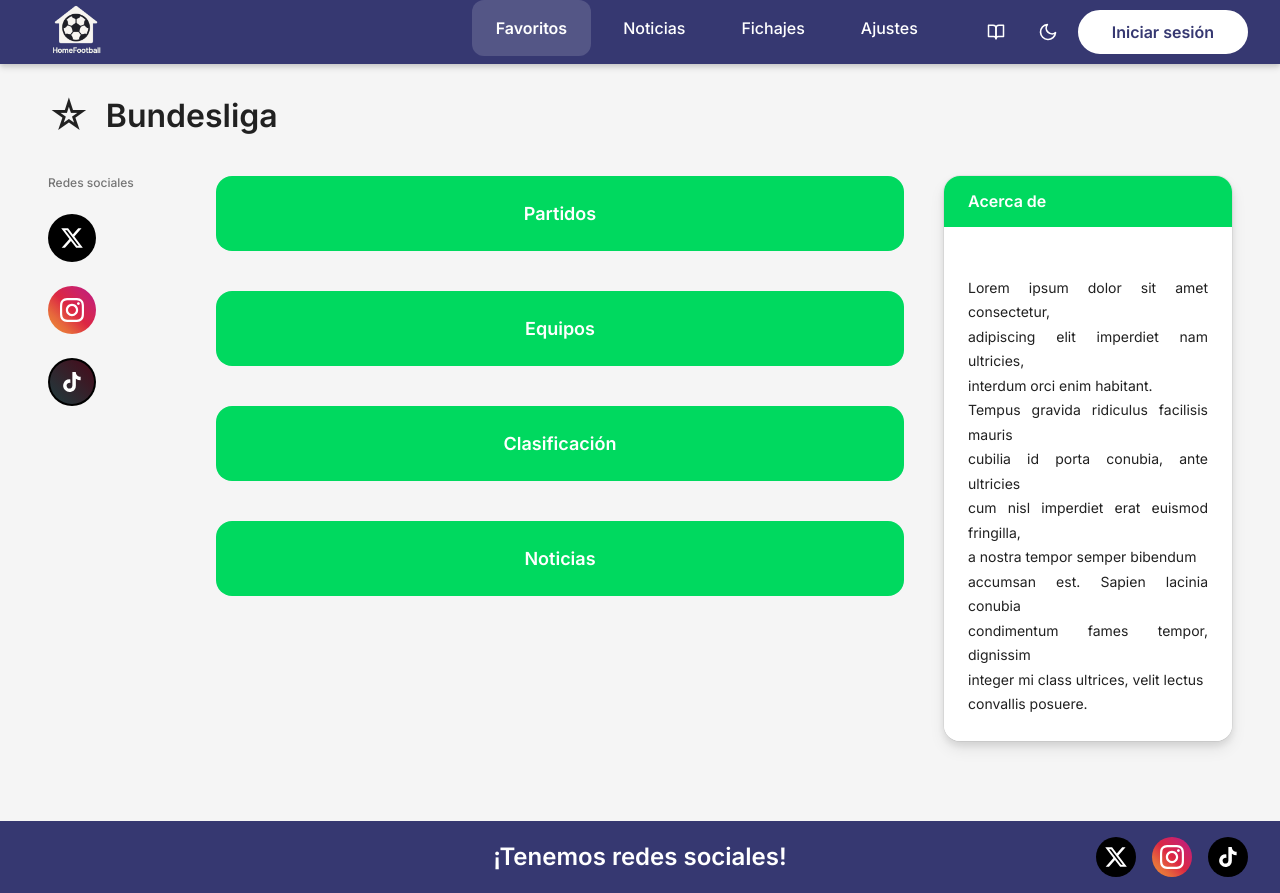
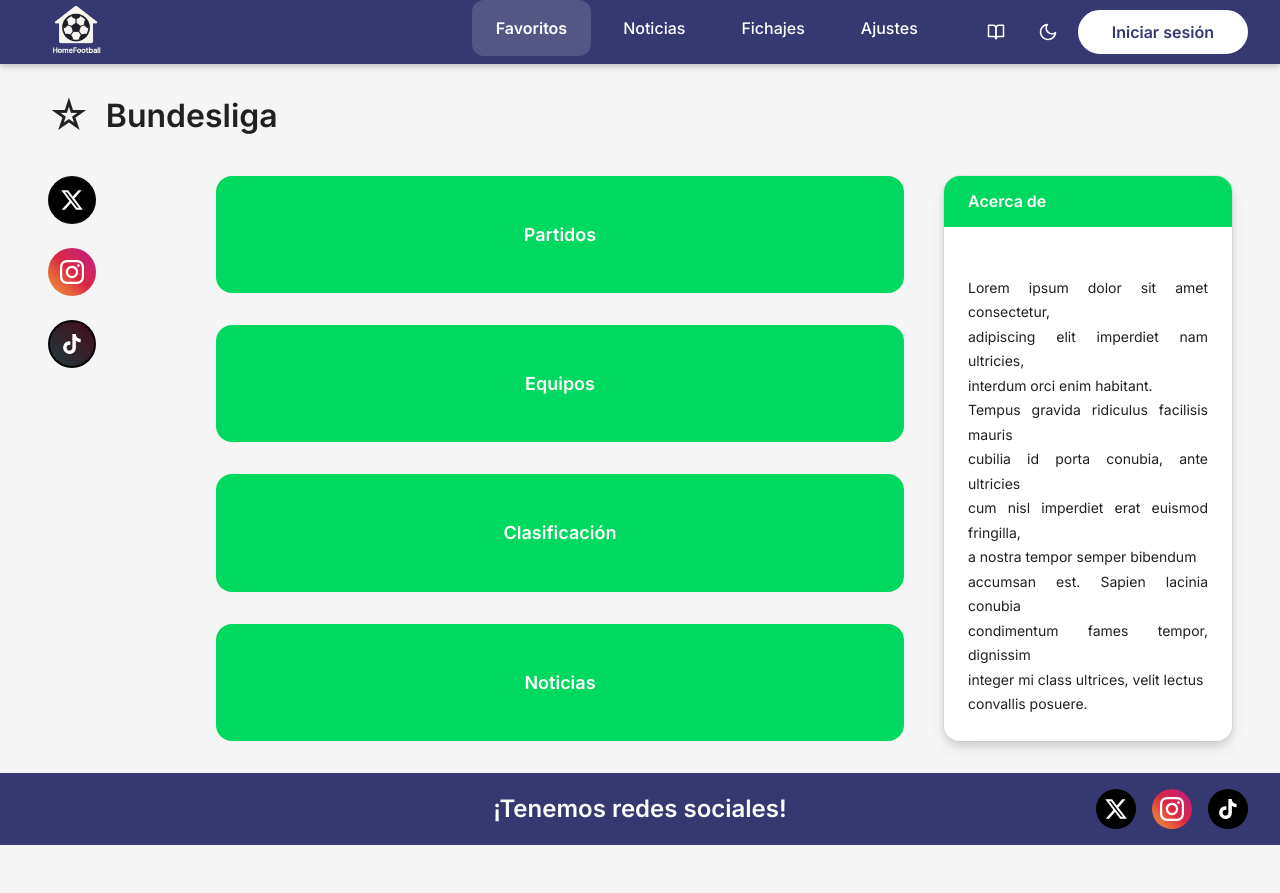
Before and after one commit to Fjrg0309/homefootball, an Angular app in the folder frontend/: page /liga/bundesliga in a window 1280 px wide. After the commit the page ends 845 px from the top, so only its background shows below. Built offline with nearby package versions, Linux system fonts and the light colour scheme.

Commit message:
Página modificada

```diff
--- a/frontend/src/app/pages/league-detail/league-detail.html
+++ b/frontend/src/app/pages/league-detail/league-detail.html
@@ -14,7 +14,6 @@
 
       <!-- Sidebar izquierdo - Redes Sociales -->
       <aside class="league-detail__social">
-        <h2 class="league-detail__social-title">Redes sociales</h2>
         <nav class="league-detail__social-links" aria-label="Redes sociales de la liga">
           <a href="https://twitter.com" target="_blank" rel="noopener noreferrer"
              class="league-detail__social-link league-detail__social-link--twitter"
--- a/frontend/src/app/pages/league-detail/league-detail.scss
+++ b/frontend/src/app/pages/league-detail/league-detail.scss
@@ -89,7 +89,7 @@
       grid-template-columns: 8rem 1fr 18rem; // 128px | flexible | 288px
       grid-template-areas: "social content about";
       gap: var(--spacing-5); // 40px
-      align-items: start;
+      align-items: stretch; // Ambas columnas tienen la misma altura
     }
   }
 
@@ -184,19 +184,13 @@
   &__nav {
     display: flex;
     flex-direction: column;
-    justify-content: stretch; // Estirar para ocupar todo el espacio
-    gap: var(--spacing-4); // 32px entre botones
+    justify-content: space-between; // Distribuir botones uniformemente
+    gap: var(--spacing-3); // 24px entre botones
     width: 100%;
     height: 100%;
-    margin-bottom: var(--spacing-4); // 32px al footer - consistente con About
 
     @include tablet {
-      gap: var(--spacing-5); // 40px entre botones
-      margin-bottom: var(--spacing-5); // 40px al footer
-    }
-
-    @include desktop {
-      margin-bottom: var(--spacing-6); // 48px al footer
+      gap: var(--spacing-4); // 32px entre botones
     }
   }
 
@@ -247,16 +241,11 @@
       0 0.25rem 0.5rem rgba(0, 0, 0, 0.1),
       0 0.5rem 1rem rgba(0, 0, 0, 0.08),
       0 0 0 0.0625rem rgba(0, 0, 0, 0.05); // Sombra pronunciada como en wireframe
-    margin-bottom: var(--spacing-4); // 32px al footer - consistente con Nav
-
-    @include tablet {
-      margin-bottom: var(--spacing-5); // 40px al footer
-    }
+    align-self: start; // El card no se estira, mantiene su altura natural
 
     @include desktop {
       position: sticky;
       top: 6.5rem; // 104px
-      margin-bottom: var(--spacing-6); // 48px al footer
     }
   }
 
```
